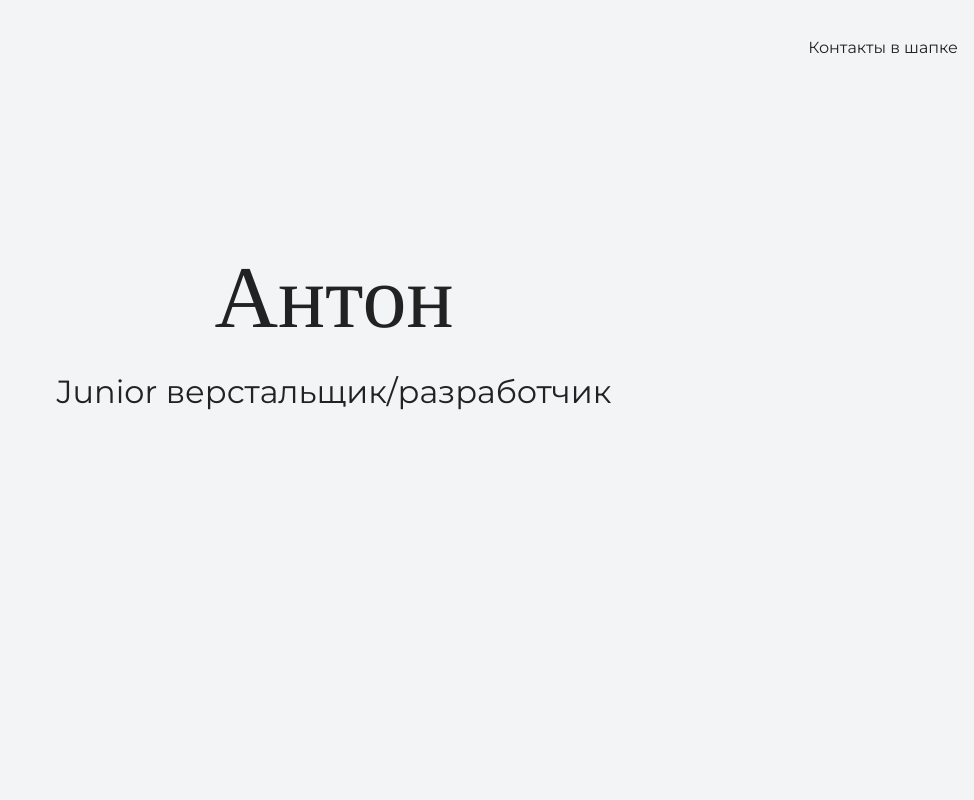
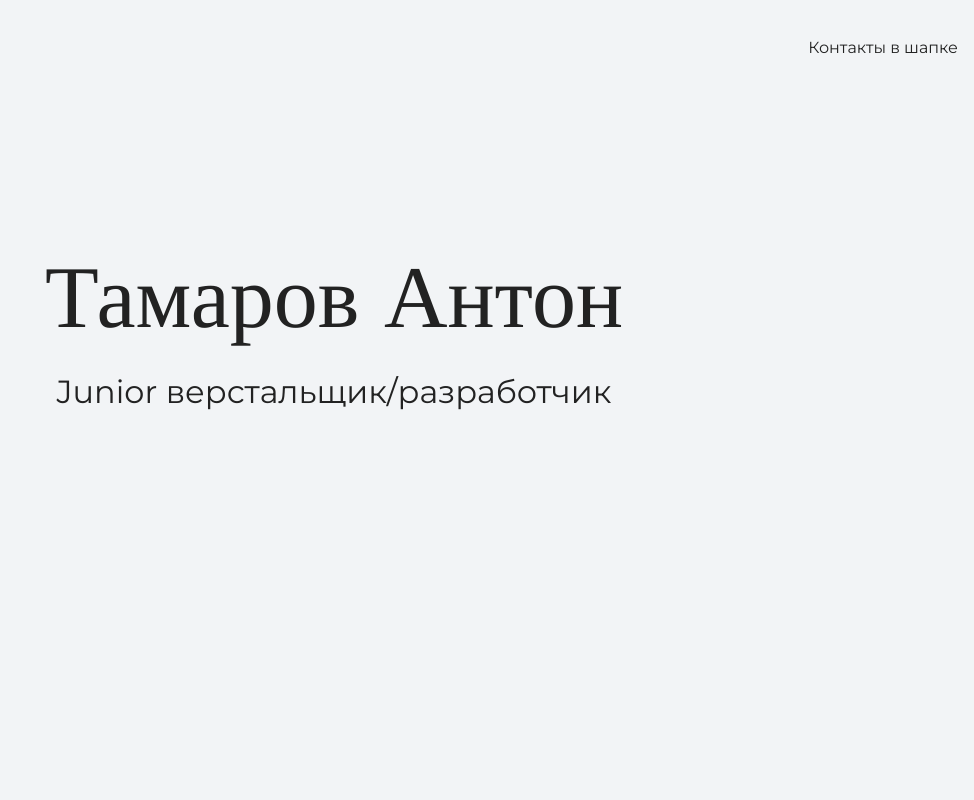
Before and after one commit to Anton0093/road_to_ninja, a plain HTML site: page index.html in a window 1280 px wide. Shown: the top 800 px of the page, without its empty margins (306-1280 px from the left). Drawn offline with nearby package versions, Linux system fonts and the light colour scheme.

Commit message:
фамилия

```diff
--- a/index.html
+++ b/index.html
@@ -16,7 +16,7 @@
 
     <section class="hero-image">
       <div class="container">
-      <h1 class="heading">Антон</h1>
+      <h1 class="heading"> Тамаров Антон</h1>
       <p>Junior верстальщик/разработчик</p>
       </div>
     </section>
```
